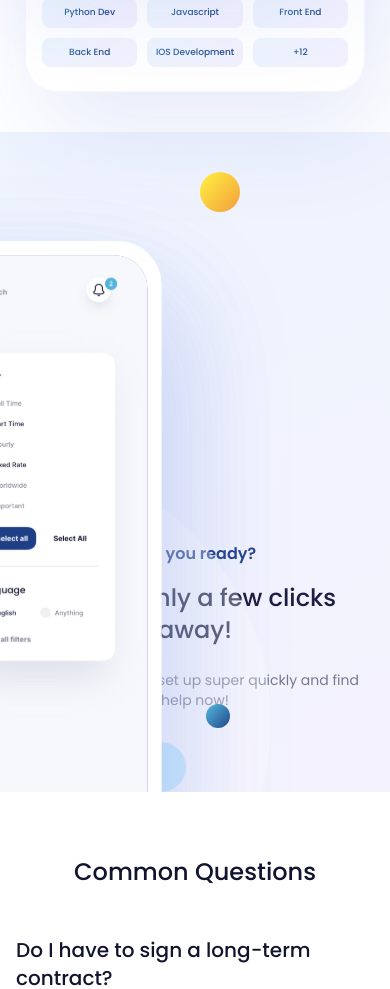
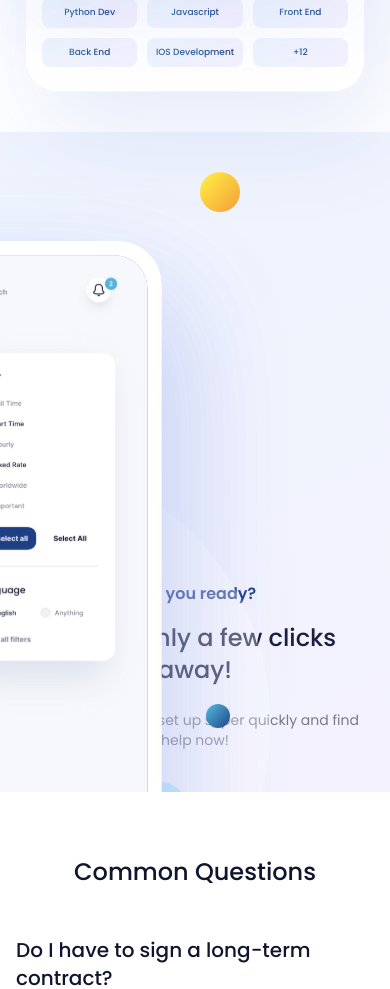
Before and after one commit to EasinTanvir/technical-task, a React (Vite) app: page / in a window 390 px wide. Shown: the part 2792-3781 px from the top of the page. Built offline with nearby package versions, Linux system fonts and the light colour scheme.

Commit message:
update are you read responsive issue

```diff
--- a/src/components/landingPage/AreYouReady/AreYouReady.jsx
+++ b/src/components/landingPage/AreYouReady/AreYouReady.jsx
@@ -8,10 +8,11 @@ import Button from "../../ui/Button";
 import { areYouReadyBgImage, arrowRightIcon } from "../../../constant";
 import EmptyCircle from "../../shared/EmptyCircle";
 import BackgroundImage from "../../shared/BackgroundImage";
+import Section from "../../shared/Section";
 
 const AreYouReady = () => {
   return (
-    <section className="relative h-165 overflow-hidden">
+    <Section className="relative h-165 overflow-hidden">
       <BackgroundImage src={areYouReadyBgImage} />
 
       <Container
@@ -108,7 +109,7 @@ const AreYouReady = () => {
 
       <EmptyCircle className=" absolute  bottom-16 right-40 z-10" />
       <EmptyCircle className=" absolute  top-10 left-50 z-10 bg-empty-circle-yellow-bg! w-10 h-10 " />
-    </section>
+    </Section>
   );
 };
 
```
